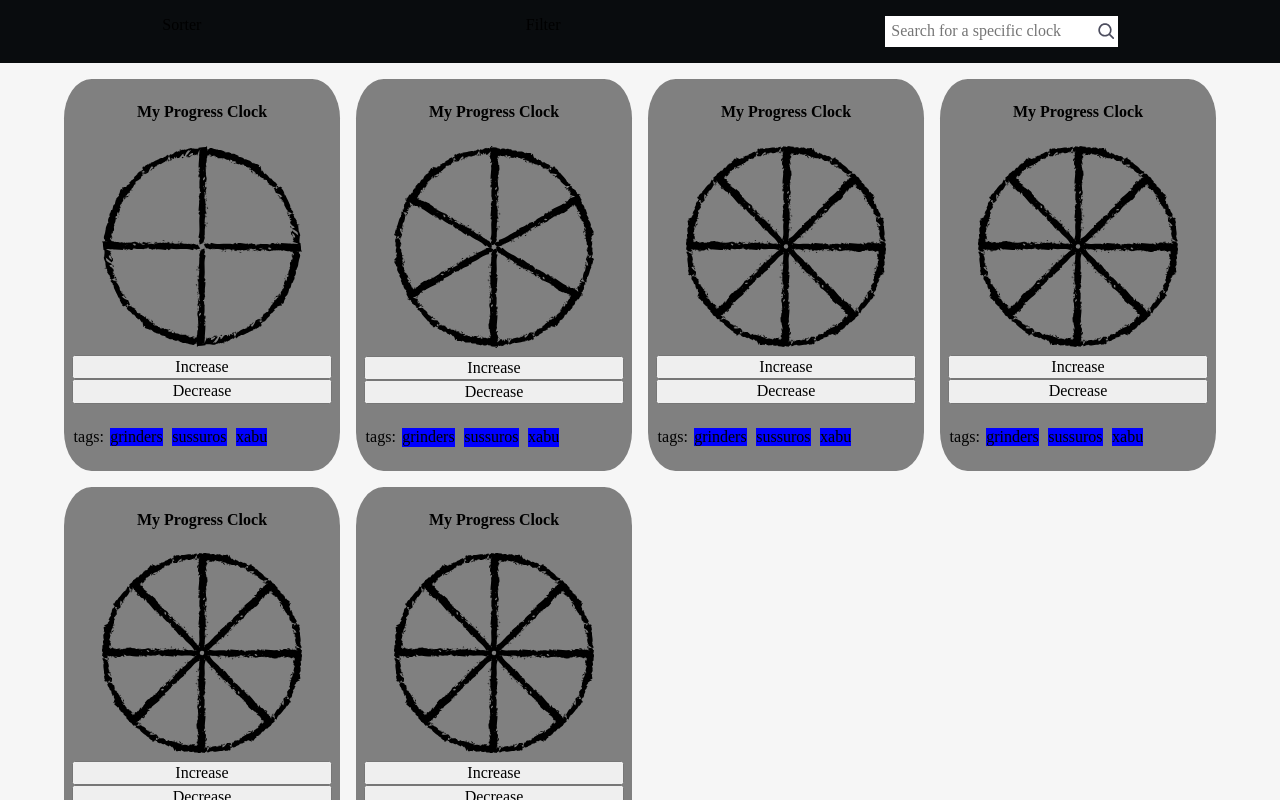
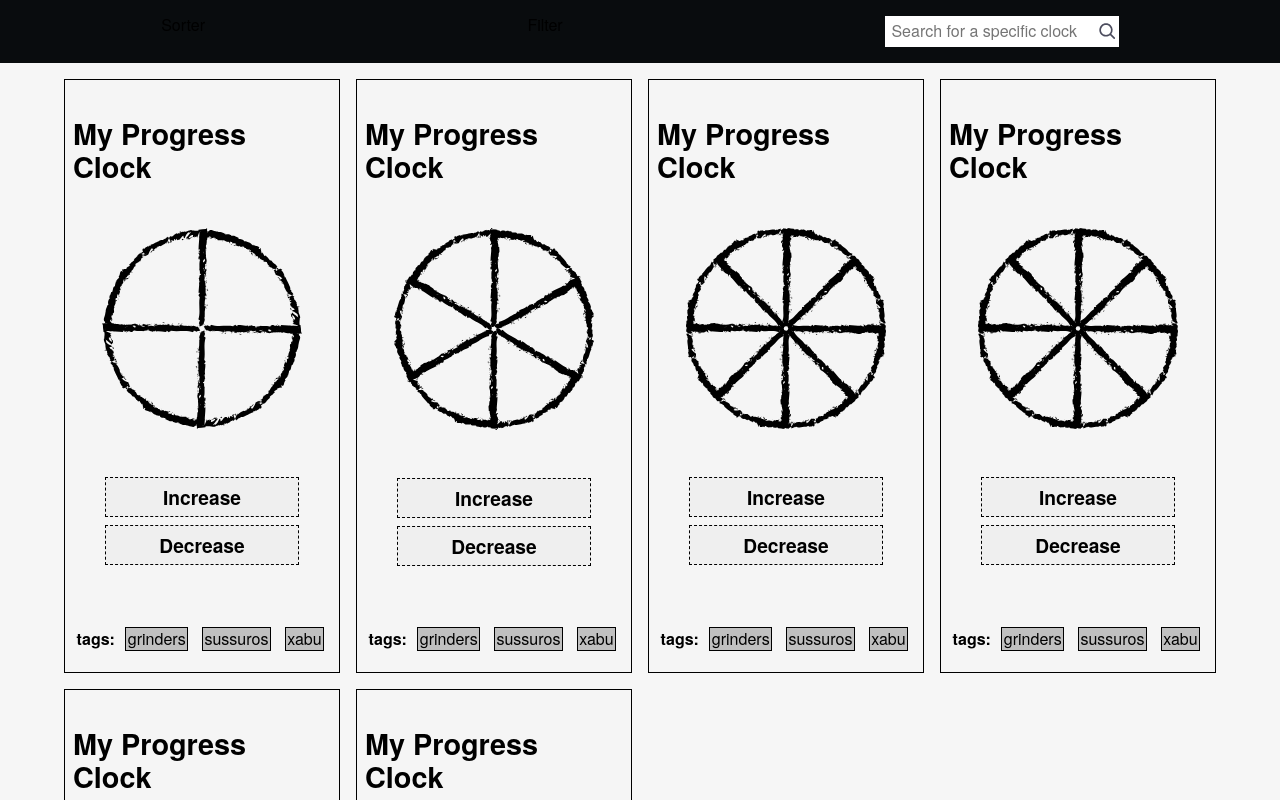
Before and after one commit to defreitasabner/fitd_progress_clock_manager, a React (Create React App) app: page / in a window 1280 px wide. Shown: the top 800 px of the page. Built offline with nearby package versions, Linux system fonts and the light colour scheme.

Commit message:
Refactoring CSS and add classNames module

```diff
--- a/package.json
+++ b/package.json
@@ -10,6 +10,7 @@
     "@types/node": "^16.11.34",
     "@types/react": "^18.0.9",
     "@types/react-dom": "^18.0.3",
+    "classnames": "^2.3.1",
     "normalize.css": "^8.0.1",
     "react": "^18.1.0",
     "react-dom": "^18.1.0",
--- a/src/index.css
+++ b/src/index.css
@@ -1,3 +1,4 @@
 body {
   background-color: #F6F6F6;
+  font-family: "Zilla Slab",HelveticaNeue,Helvetica,Arial,sans-serif;
 }
--- a/src/pages/ProgressClocks/Container/Clock/Clock.module.scss
+++ b/src/pages/ProgressClocks/Container/Clock/Clock.module.scss
@@ -1,49 +1,90 @@
+$dark-olive-green: #556B2F;
+$dark-red: #8B0000;
+$white-smoke: #F5F5F5;
+$silver: #C0C0C0;
+$dim-gray: #696969;
+
 .progressClockContainer {
     display: grid;
     grid-template-columns: 1fr 1fr;
-    background-color: gray;
-    border-radius: 10%;
-    gap: 0.5rem;
+    border: 1px solid;
+    gap: 1rem;
     padding: 0.5rem;
+    background-color: $white-smoke;
+    &:hover {
+        background-color: $silver;
+        box-shadow: 5px 5px 5px black;
+        transition: box-shadow 0.2s ease-in-out;
+    }
 }
 
-.progressClockTitle {
+.progressClockHeader {
     grid-column: 1 / span 2;
-    text-align: center;
-    font-size: 1rem;
-    font-weight: 700;
+    display: flex;
+    &__title {
+        font-size: 1.8rem;
+    }
+}
+
+.progressClockMain {
+    grid-column: 1 / span 2;
+    display: flex;
+    justify-content: center;
+    &__image {
+        width: 200px;
+        align-content: center;
+    }
 }
 
 
-.progressClockImageContainer {
-    grid-column: 1 / span 2;
-    display: flex;
-    justify-content: center;
-}
 
-.progressClockImage {
-    width: 200px;
-    align-content: center;
-}
-
-
-.progressClockButtonsContainer {
+.progressClockButtons {
     grid-column: 1 / span 2;
     display: flex;
     flex-direction: column;
     justify-content: space-around;
+    padding: 2rem;
 }
 
-.progressClockTagsContainer {
+.progressClockButton {
+    border: 1px dashed;
+    padding: 0.5rem;
+    font-size: 1.2em;
+    font-weight: 700;
+    &:hover {
+        border: 1px solid;
+        transition: border 0.5s;
+        transition: background-color 0.5s;
+    }
+    &:active {
+        transform: scale(1.05);
+    }
+    &__increase {
+        margin-bottom: 0.5rem;
+        &:hover {
+            background-color: $dark-olive-green;
+        }
+    }
+    &__decrease {
+        &:hover {
+            background-color: $dark-red;
+        }
+    }
+}
+
+.progressClockTags {
     grid-column: 1 / span 2;
     display: flex;
     flex-wrap: wrap;
-    max-width: 200px;
     justify-content: space-around;
     align-items: center;
+    &__title {
+        font-weight: 700;
+    }
+    &__tag {
+        border: 1px solid;
+        padding: 0.1rem;
+        margin: 0.2rem;
+        background-color: silver;
+    }
 }
-
-.progressClockTags {
-    background-color: blue;
-    margin: 0.2rem;
-}
--- a/src/pages/ProgressClocks/Container/Clock/ClockButton/index.tsx
+++ b/src/pages/ProgressClocks/Container/Clock/ClockButton/index.tsx
@@ -3,12 +3,13 @@ import React from 'react';
 interface Props {
     name: string,
     type: string,
+    className: string,
     clockSize: number,
     clockProgressLevelStep: number,
     setClockProgressLevelStep: React.Dispatch<React.SetStateAction<number>>
 }
 
-export default function ClockButton({ name, type, clockSize, clockProgressLevelStep, setClockProgressLevelStep }: Props) {
+export default function ClockButton({ name, type, className, clockSize, clockProgressLevelStep, setClockProgressLevelStep }: Props) {
 
     function increaseClock() {
         if(clockProgressLevelStep !== clockSize) {
@@ -23,7 +24,7 @@ export default function ClockButton({ name, type, clockSize, clockProgressLevelS
     }
 
     return (
-        <button
+        <button className={className}
             onClick={ type === 'increase' ? increaseClock : decreaseClock }
         >{name}</button>
     )
--- a/src/pages/ProgressClocks/Container/Clock/index.tsx
+++ b/src/pages/ProgressClocks/Container/Clock/index.tsx
@@ -3,6 +3,7 @@ import React from 'react';
 import ClockButton from './ClockButton';
 
 import styles from './Clock.module.scss';
+import classNames from 'classnames';
 
 interface Props {
     clockSize: number;
@@ -20,18 +21,24 @@ export default function Clock(props: Props) {
     return (
         <div className={styles.progressClockContainer}>
 
-            <p className={styles.progressClockTitle}>{clockTitle}</p>
+            <div className={styles.progressClockHeader}>
+                <h3 className = {styles.progressClockHeader__title}>{clockTitle}</h3>
+            </div>
 
-            <div className={styles.progressClockImageContainer}>
+            <div className={styles.progressClockMain}>
                 <img
                     src={`assets/progress_clocks_svg/${clockSize}/${clockSize}-${clockProgressLevelStep}.svg`}
                     alt={`'${clockTitle}': ${clockProgressLevelStep}/${clockSize}`}
-                    className={styles.progressClockImage}
+                    className={styles.progressClockMain__image}
                 />
             </div>
 
-            <div className={styles.progressClockButtonsContainer}>
+            <div className={styles.progressClockButtons}>
                 <ClockButton
+                    className={classNames({
+                        [styles.progressClockButton]: true,
+                        [styles.progressClockButton__increase]: true
+                    })}
                     name="Increase"
                     type="increase"
                     clockSize={clockSize}
@@ -39,6 +46,10 @@ export default function Clock(props: Props) {
                     setClockProgressLevelStep={setClockProgressLevelStep}
                 />
                 <ClockButton
+                    className={classNames({
+                        [styles.progressClockButton]: true,
+                        [styles.progressClockButton__decrease]: true
+                    })}
                     name="Decrease"
                     type="decrease"
                     clockSize={clockSize}
@@ -47,10 +58,10 @@ export default function Clock(props: Props) {
                 />
             </div>
 
-            <div className={styles.progressClockTagsContainer}>
-                <p>tags:</p>
+            <div className={styles.progressClockTags}>
+                <p className={styles.progressClockTags__title}>tags:</p>
                 {clockTags.map((tag) => (
-                    <div className={styles.progressClockTags}>
+                    <div className={styles.progressClockTags__tag}>
                         {tag}
                     </div>
                 ))}
--- a/src/pages/ProgressClocks/Container/index.tsx
+++ b/src/pages/ProgressClocks/Container/index.tsx
@@ -9,6 +9,7 @@ import mocks from './mocks.json';
 export default function Container() {
 
     const [clocks, setClocks] = React.useState(mocks);
+    const [containerOpen, setContainerOpen] = React.useState(false); // trying to minimize clock view
 
     return (
         <div className={styles.container}>
```
Also changed, not shown: 1 other file (tests, documents, lock files or other folders).
